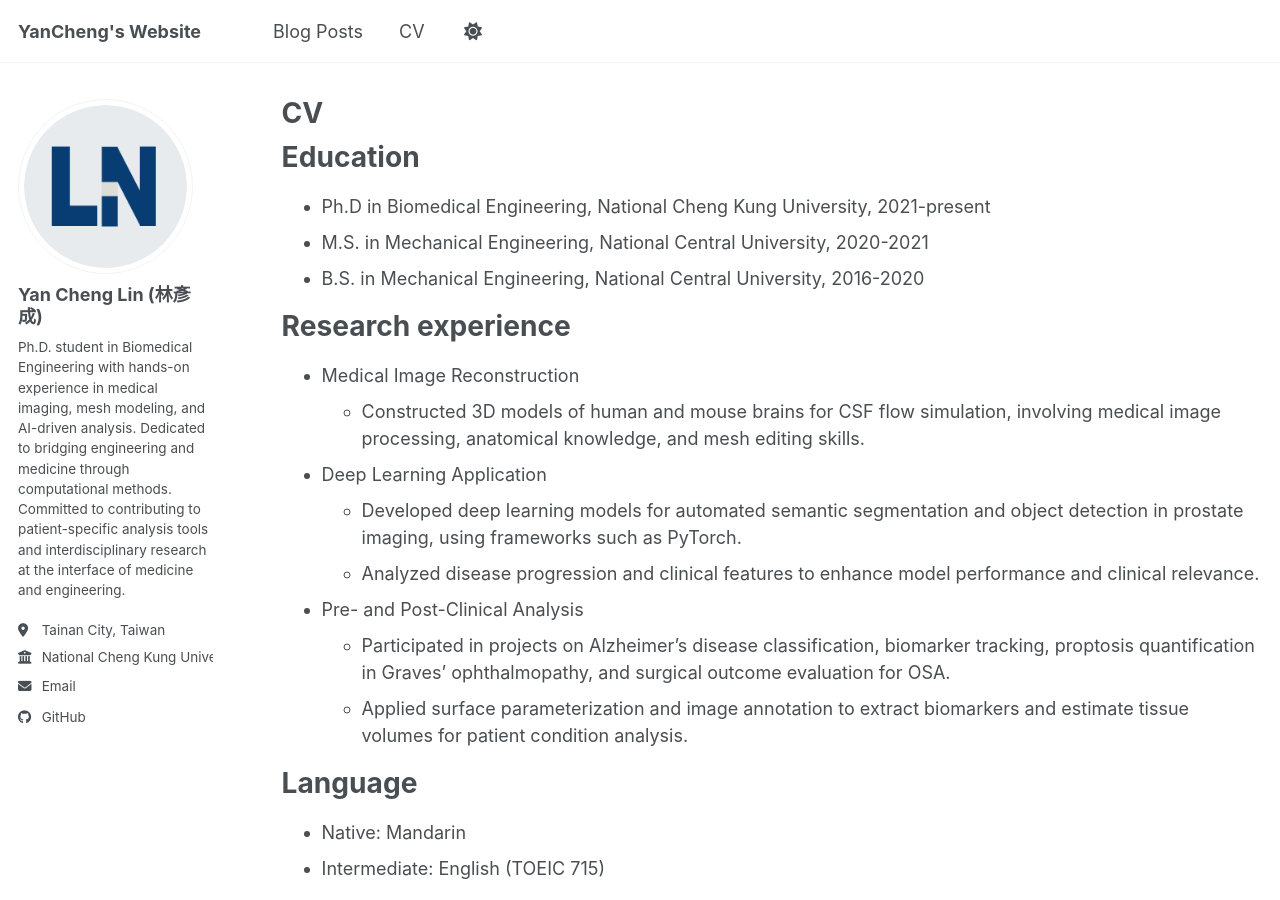
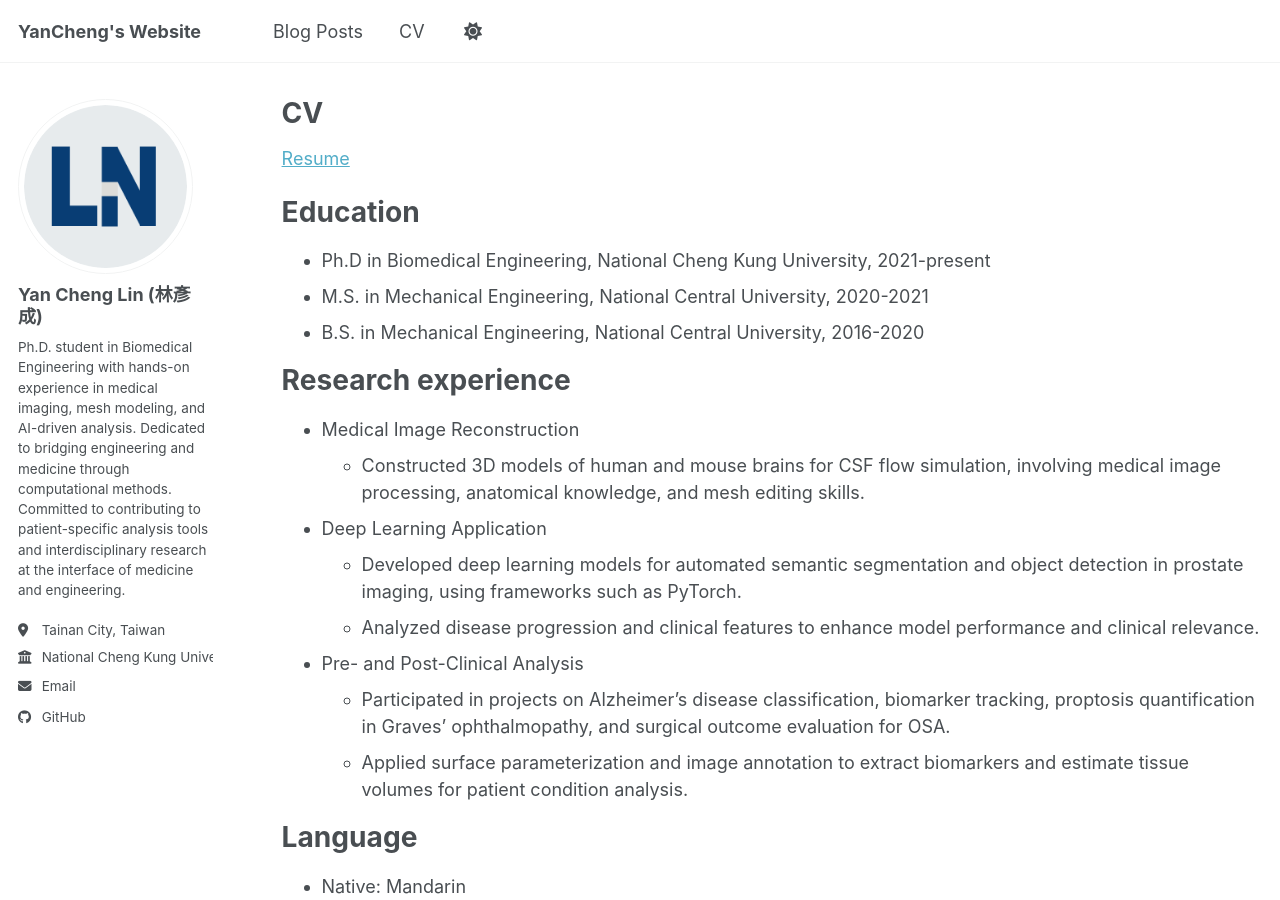
Before and after one commit to cvyancheng/cvyancheng.github.io, a Jekyll site: the page built from _pages/cv.md, in a window 1280 px wide and 900 px high. Built offline with Jekyll 4.4.1, drawn with Linux system fonts in a browser that asks for light colours; a script bundle is joined from its source files by our own code; library files that are not in the unit come from our copies.

Commit message:
Add link to resume in CV page

```diff
--- a/_pages/cv.md
+++ b/_pages/cv.md
@@ -8,6 +8,8 @@ redirect_from:
 ---
 
 {% include base_path %}
+
+[Resume](files/Yan-Cheng's-Resume.pdf)
 
 Education
 ======
```
